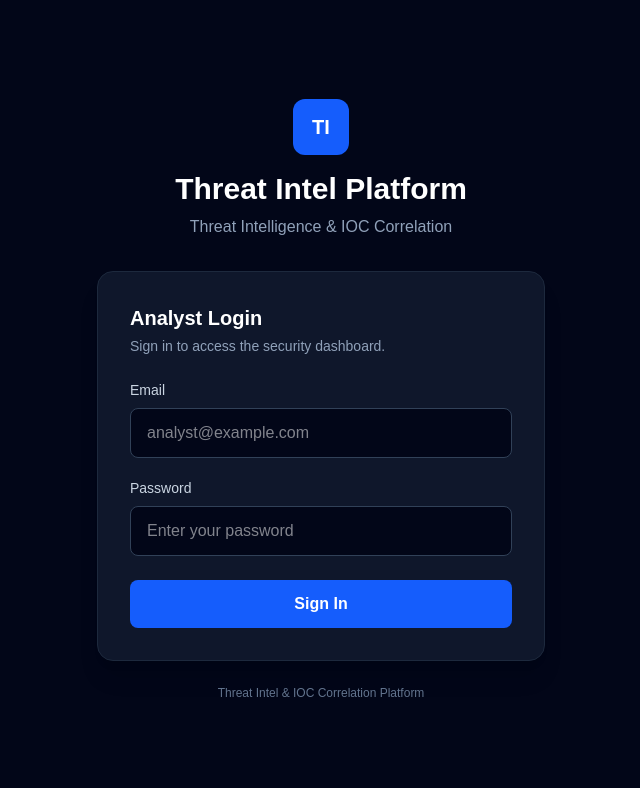
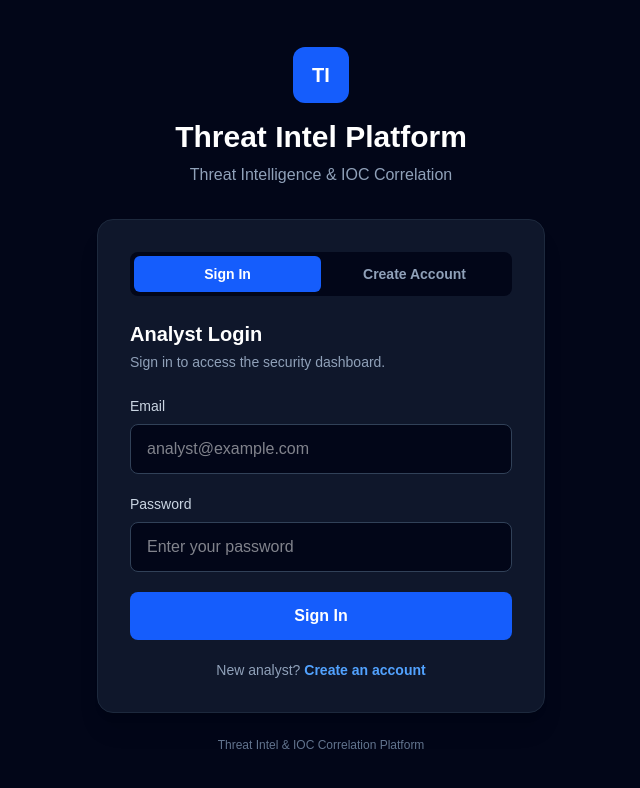
Before and after one commit to manasi132/threat-intel-platform, a Next.js app: page / in a window 1280 px wide. Shown: the top 788 px of the page, without its empty margins (319-959 px from the left). Built offline with nearby package versions, Linux system fonts and the light colour scheme.

Commit message:
Add sign-up and sign-in mode to analyst login page

```diff
--- a/app/page.tsx
+++ b/app/page.tsx
@@ -2,22 +2,50 @@
 
 import { useState } from "react";
 
+type AuthMode = "signin" | "signup";
+
 export default function Home() {
+  const [mode, setMode] = useState<AuthMode>("signin");
+  const [name, setName] = useState("");
   const [email, setEmail] = useState("");
   const [password, setPassword] = useState("");
+  const [confirmPassword, setConfirmPassword] = useState("");
 
-  const handleLogin = (e: React.FormEvent) => {
+  const isSignUp = mode === "signup";
+
+  const handleSubmit = (e: React.FormEvent) => {
     e.preventDefault();
 
-    if (email && password) {
+    if (!email.trim() || !password) {
+      alert("Please enter your email and password.");
+      return;
+    }
+
+    if (isSignUp) {
+      if (!name.trim()) {
+        alert("Please enter your full name.");
+        return;
+      }
+      if (password.length < 8) {
+        alert("Please use a password with at least 8 characters.");
+        return;
+      }
+      if (password !== confirmPassword) {
+        alert("The passwords do not match.");
+        return;
+      }
+
+      // Registration is not connected to the database yet.
+      alert("The sign-up screen is ready, but account creation still needs to be connected to the MySQL authentication API.");
+      return;
+    }
+
+    // Demo sign-in behavior: real password verification is not implemented yet.
     window.location.href = "/dashboard";
-    } else {
-      alert("Please enter email and password.");
-    }
   };
 
   return (
-    <main className="min-h-screen bg-slate-950 flex items-center justify-center px-6">
+    <main className="flex min-h-screen items-center justify-center bg-slate-950 px-6 py-10">
       <div className="w-full max-w-md">
         <div className="mb-8 text-center">
           <div className="mx-auto mb-4 flex h-14 w-14 items-center justify-center rounded-xl bg-blue-600 text-xl font-bold text-white">
@@ -29,56 +57,148 @@ export default function Home() {
           </h1>
 
           <p className="mt-2 text-slate-400">
-            Threat Intelligence & IOC Correlation
+            Threat Intelligence &amp; IOC Correlation
           </p>
         </div>
 
-        <form
-          onSubmit={handleLogin}
-          className="rounded-2xl border border-slate-800 bg-slate-900 p-8 shadow-xl"
+        <section className="rounded-2xl border border-slate-800 bg-slate-900 p-6 shadow-xl sm:p-8">
+          <div className="mb-6 grid grid-cols-2 rounded-lg bg-slate-950 p-1">
+            <button
+              type="button"
+              onClick={() => setMode("signin")}
+              className={`rounded-md px-3 py-2 text-sm font-semibold transition ${
+                !isSignUp
+                  ? "bg-blue-600 text-white"
+                  : "text-slate-400 hover:text-white"
+              }`}
+              aria-pressed={!isSignUp}
             >
+              Sign In
+            </button>
+            <button
+              type="button"
+              onClick={() => setMode("signup")}
+              className={`rounded-md px-3 py-2 text-sm font-semibold transition ${
+                isSignUp
+                  ? "bg-blue-600 text-white"
+                  : "text-slate-400 hover:text-white"
+              }`}
+              aria-pressed={isSignUp}
+            >
+              Create Account
+            </button>
+          </div>
+
           <h2 className="text-xl font-semibold text-white">
-            Analyst Login
+            {isSignUp ? "Create Analyst Account" : "Analyst Login"}
           </h2>
-
-          <p className="mt-1 mb-6 text-sm text-slate-400">
-            Sign in to access the security dashboard.
+          <p className="mb-6 mt-1 text-sm text-slate-400">
+            {isSignUp
+              ? "Register to get started with the security dashboard."
+              : "Sign in to access the security dashboard."}
           </p>
 
-          <label className="mb-2 block text-sm font-medium text-slate-300">
+          <form onSubmit={handleSubmit}>
+            {isSignUp && (
+              <>
+                <label
+                  htmlFor="fullName"
+                  className="mb-2 block text-sm font-medium text-slate-300"
+                >
+                  Full Name
+                </label>
+                <input
+                  id="fullName"
+                  type="text"
+                  autoComplete="name"
+                  value={name}
+                  onChange={(e) => setName(e.target.value)}
+                  placeholder="Enter your full name"
+                  className="mb-5 w-full rounded-lg border border-slate-700 bg-slate-950 px-4 py-3 text-white outline-none focus:border-blue-500"
+                  required
+                />
+              </>
+            )}
+
+            <label
+              htmlFor="email"
+              className="mb-2 block text-sm font-medium text-slate-300"
+            >
               Email
             </label>
-
             <input
+              id="email"
               type="email"
+              autoComplete="email"
               value={email}
               onChange={(e) => setEmail(e.target.value)}
               placeholder="analyst@example.com"
               className="mb-5 w-full rounded-lg border border-slate-700 bg-slate-950 px-4 py-3 text-white outline-none focus:border-blue-500"
+              required
             />
 
-          <label className="mb-2 block text-sm font-medium text-slate-300">
+            <label
+              htmlFor="password"
+              className="mb-2 block text-sm font-medium text-slate-300"
+            >
               Password
             </label>
-
             <input
+              id="password"
               type="password"
+              autoComplete={isSignUp ? "new-password" : "current-password"}
               value={password}
               onChange={(e) => setPassword(e.target.value)}
-            placeholder="Enter your password"
+              placeholder={isSignUp ? "Create a password (8+ characters)" : "Enter your password"}
+              className="mb-5 w-full rounded-lg border border-slate-700 bg-slate-950 px-4 py-3 text-white outline-none focus:border-blue-500"
+              minLength={isSignUp ? 8 : undefined}
+              required
+            />
+
+            {isSignUp && (
+              <>
+                <label
+                  htmlFor="confirmPassword"
+                  className="mb-2 block text-sm font-medium text-slate-300"
+                >
+                  Confirm Password
+                </label>
+                <input
+                  id="confirmPassword"
+                  type="password"
+                  autoComplete="new-password"
+                  value={confirmPassword}
+                  onChange={(e) => setConfirmPassword(e.target.value)}
+                  placeholder="Re-enter your password"
                   className="mb-6 w-full rounded-lg border border-slate-700 bg-slate-950 px-4 py-3 text-white outline-none focus:border-blue-500"
+                  minLength={8}
+                  required
                 />
+              </>
+            )}
 
             <button
               type="submit"
               className="w-full rounded-lg bg-blue-600 py-3 font-semibold text-white transition hover:bg-blue-500"
             >
-            Sign In
+              {isSignUp ? "Create Account" : "Sign In"}
             </button>
           </form>
 
+          <p className="mt-5 text-center text-sm text-slate-400">
+            {isSignUp ? "Already have an account?" : "New analyst?"}{" "}
+            <button
+              type="button"
+              onClick={() => setMode(isSignUp ? "signin" : "signup")}
+              className="font-semibold text-blue-400 hover:text-blue-300"
+            >
+              {isSignUp ? "Sign In" : "Create an account"}
+            </button>
+          </p>
+        </section>
+
         <p className="mt-6 text-center text-xs text-slate-500">
-          Threat Intel & IOC Correlation Platform
+          Threat Intel &amp; IOC Correlation Platform
         </p>
       </div>
     </main>
```
Lines whose indentation alone changed are shown as unchanged.
